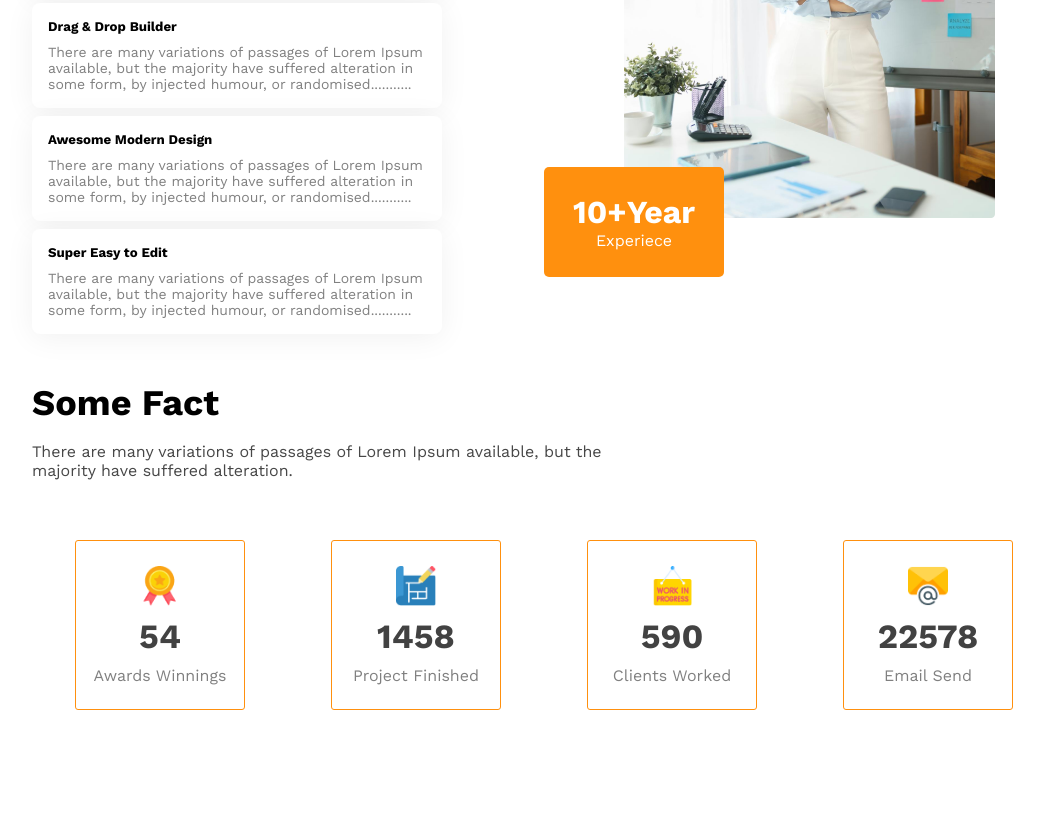
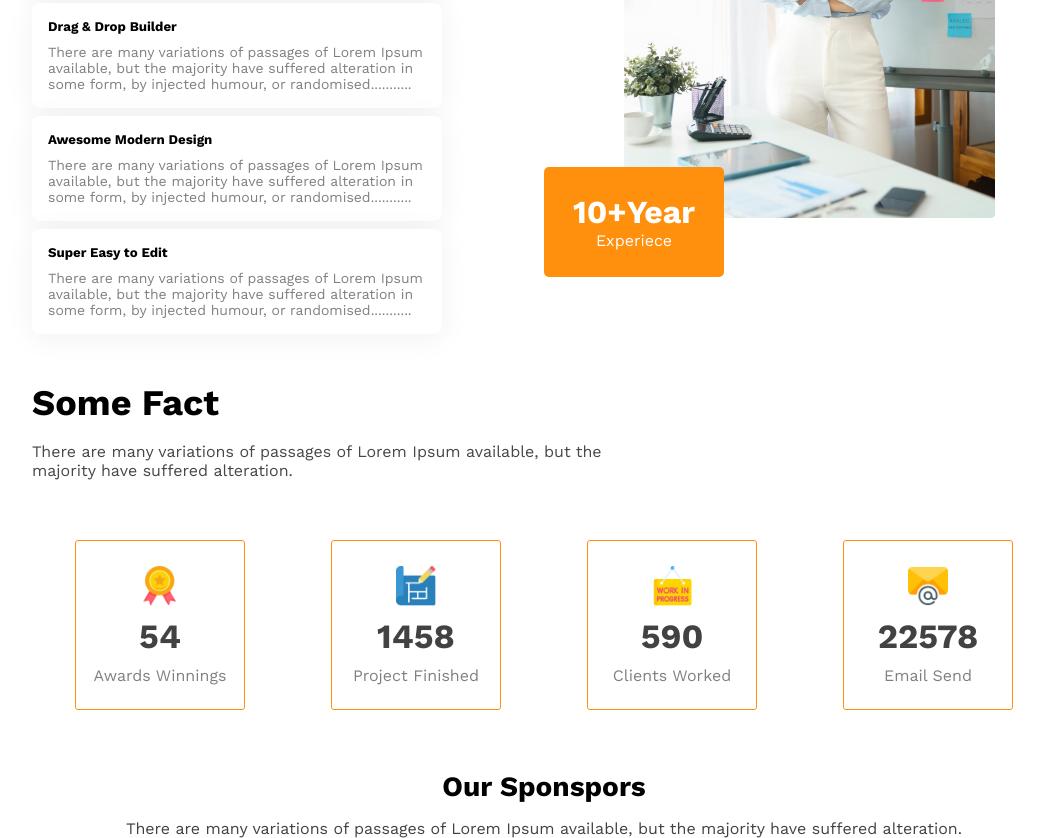
Before and after one commit to Rashed-09/architects-project, a plain HTML site: page index.html in a window 1280 px wide. Shown: the part 2106-2944 px from the top of the page, without its empty margins (96-1140 px from the left). Before the commit the page ends 2876 px from the top, so only its background shows below. Drawn offline with nearby package versions, Linux system fonts and the light colour scheme.

Commit message:
finished sponsored title

```diff
--- a/index.html
+++ b/index.html
@@ -119,5 +119,11 @@
             <p>Email Send</p>
         </div>
     </div>
+                                 <!-- sponsored section  -->
+
+    <div class="sponsored-title">
+        <h3>Our Sponspors</h3>
+        <p>There are many variations of passages of Lorem Ipsum available, but the majority have suffered alteration.</p>
+    </div>
 </body>
 </html>
--- a/style.css
+++ b/style.css
@@ -221,3 +221,23 @@ nav > h3{
 .description p{
     color: gray;
 }
+                    /* sponsored title  */
+
+.sponsored-title{
+    width: 80%;
+    margin: auto;
+
+
+}
+.sponsored-title h3{
+    justify-content: center;
+    display: flex;
+    font-size: 28px;
+}
+.sponsored-title p{
+    margin-top: 16px;
+    display: flex;
+    justify-content: center;
+    align-items: center;
+    color: #424242;
+}
```
